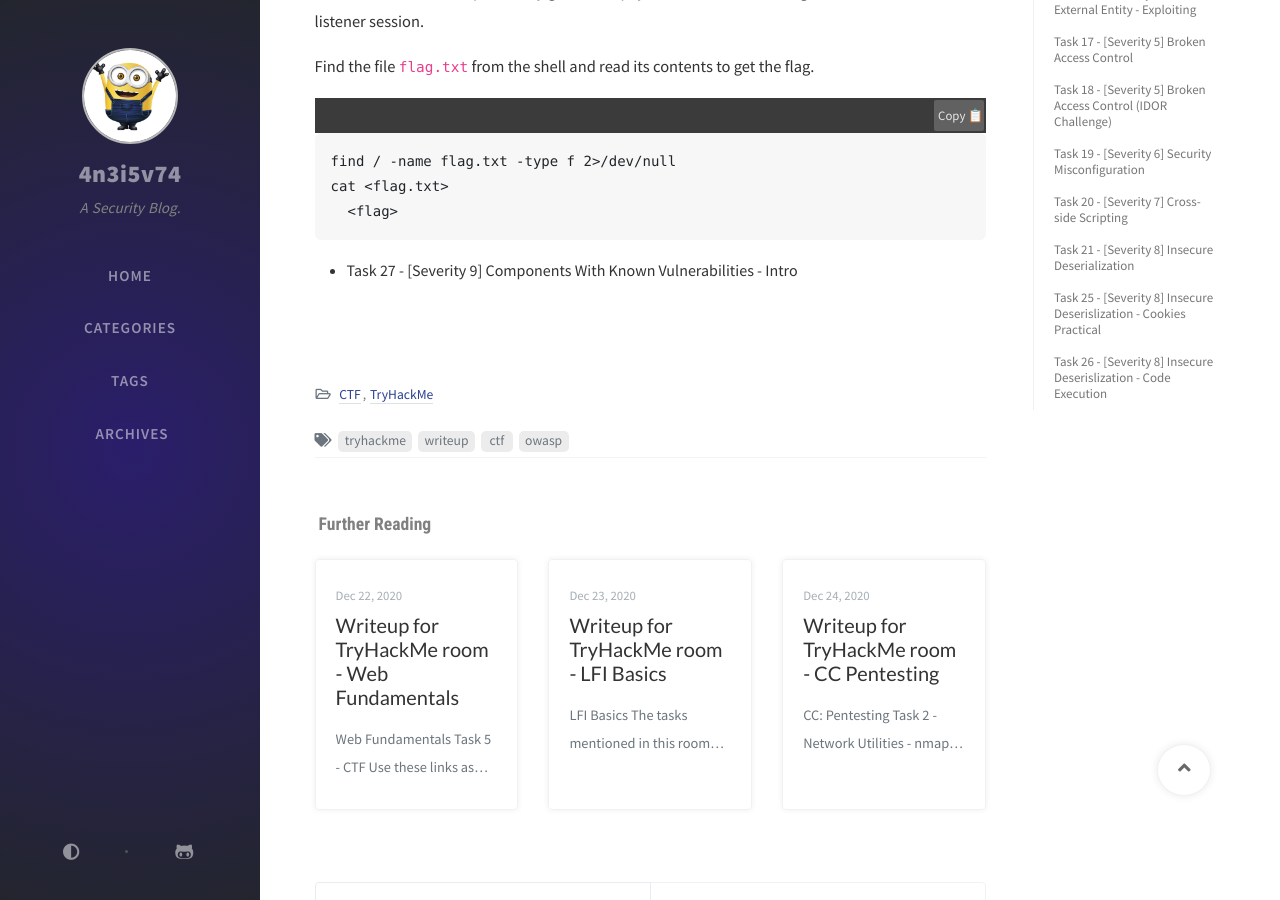
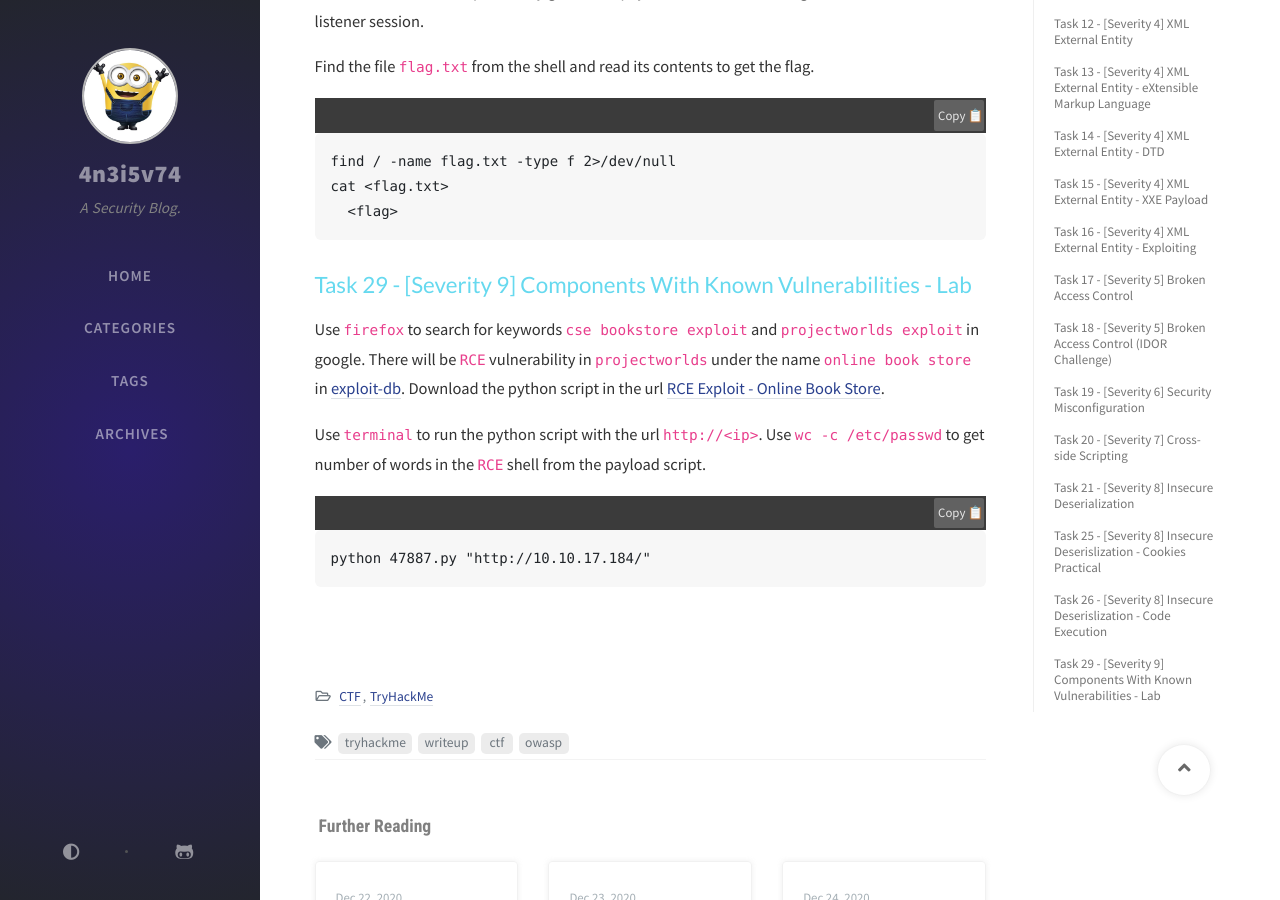
Before and after one commit to 4n3i5v74/4n3i5v74.github.io, a Jekyll site: the page built from _posts/2021-02-10-tryhackme-owasp-top-10.md, in a window 1280 px wide and 900 px high, scrolled down 11819 px. Built offline with Jekyll 4.4.1, drawn with Linux system fonts in a browser that asks for light colours; nearby versions of some CDN libraries; comment, search, counter and statistics services are not loaded.

Commit message:
Modified

```diff
--- a/_posts/2021-02-10-tryhackme-owasp-top-10.md
+++ b/_posts/2021-02-10-tryhackme-owasp-top-10.md
@@ -340,4 +340,9 @@ cat <flag.txt>
   <flag>{% endcapture %} {% include code.html code=code %}
 
 
-* Task 27 - [Severity 9] Components With Known Vulnerabilities - Intro
+## Task 29 - [Severity 9] Components With Known Vulnerabilities - Lab
+
+Use `firefox` to search for keywords `cse bookstore exploit` and `projectworlds exploit` in google. There will be `RCE` vulnerability in `projectworlds` under the name `online book store` in [exploit-db](https://www.exploit-db.com){:target="_blank"}. Download the python script in the url [RCE Exploit - Online Book Store](https://www.exploit-db.com/exploits/41962){:target="_blank"}.
+
+Use `terminal` to run the python script with the url `http://<ip>`. Use `wc -c /etc/passwd` to get number of words in the `RCE` shell from the payload script.
+{% capture code %}python 47887.py "http://10.10.17.184/"{% endcapture %} {% include code.html code=code %}
```
